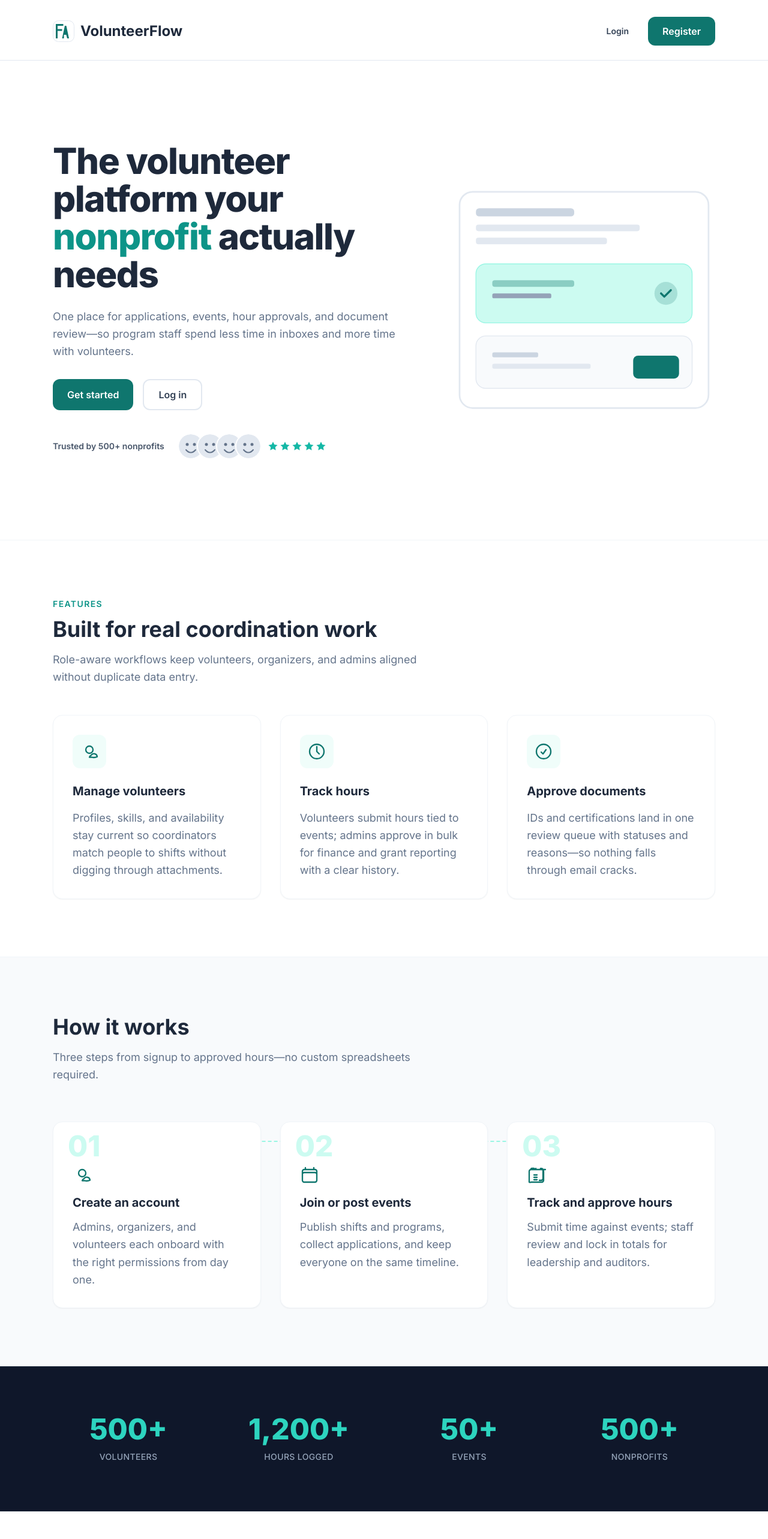
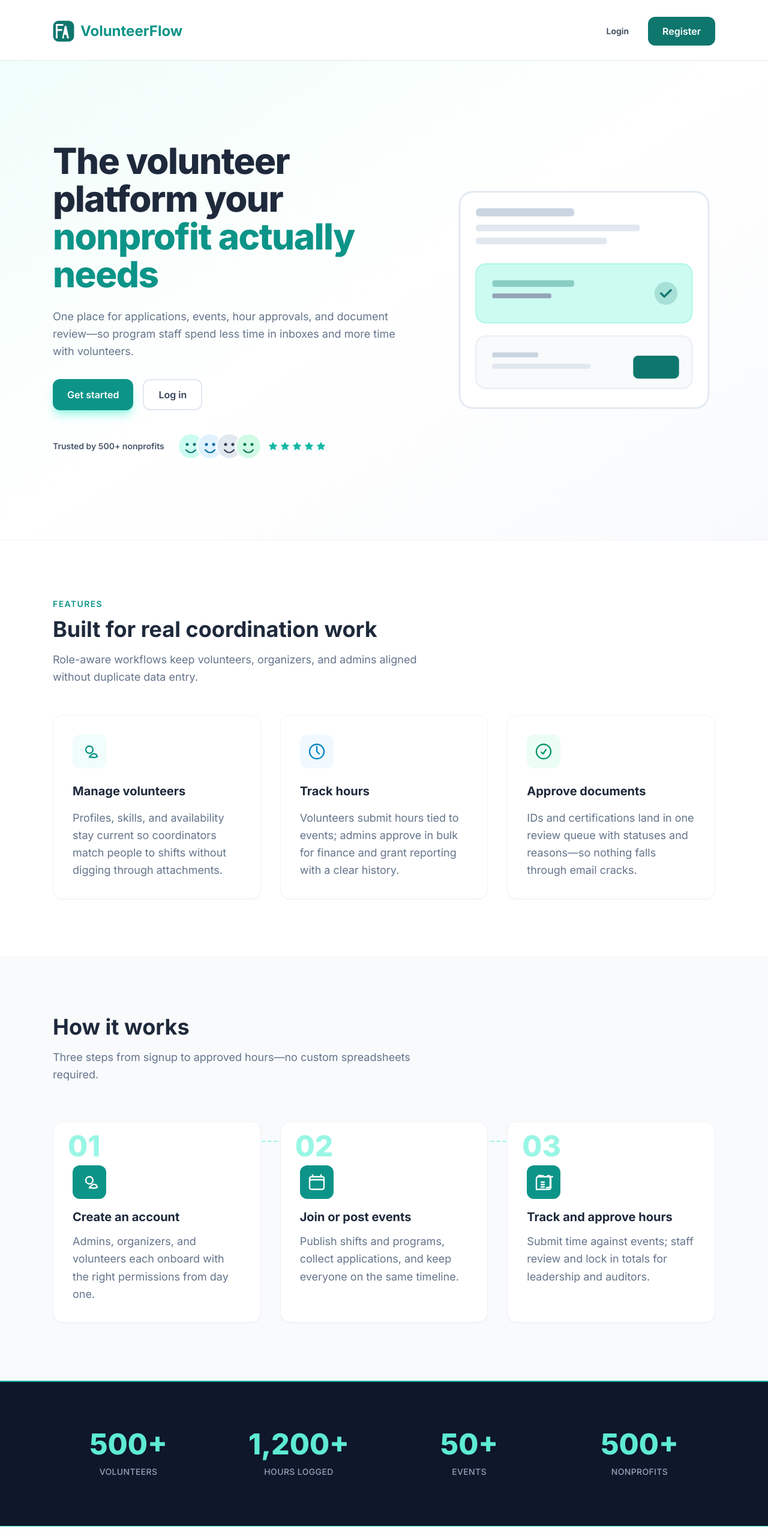
Before and after one commit to Aarynjeet/Volunteer-Flow, a React (Vite) app in the folder client/: page / in a window 1280 px wide. Shown: the top 2566 px of the page at 60% size. Built offline with nearby package versions, Linux system fonts and the light colour scheme; no server answers.

Commit message:
Landing: color pulse and teal VF badge

```diff
--- a/client/src/components/Logo.tsx
+++ b/client/src/components/Logo.tsx
@@ -1,6 +1,6 @@
 /**
- * VolunteerFlow monogram — V + F in a rounded square badge.
- * 36×36, two colors: teal #0F766E on #FFFFFF. Geometric fills, no shadows.
+ * VolunteerFlow monogram — V + F on a teal badge.
+ * 36×36: field #0F766E, letterforms #FFFFFF. Geometric fills, no shadows.
  */
 export function Logo({ className }: { className?: string }) {
   return (
@@ -13,8 +13,8 @@ export function Logo({ className }: { className?: string }) {
       className={className}
       aria-hidden
     >
-      <rect x="0.5" y="0.5" width="35" height="35" rx="9" fill="#FFFFFF" stroke="#E2E8F0" />
-      <g fill="#0F766E">
+      <rect x="0.5" y="0.5" width="35" height="35" rx="9" fill="#0F766E" stroke="rgb(255 255 255 / 0.2)" />
+      <g fill="#FFFFFF">
         <path d="M5 6h12.5v3H8v5.5h7.5v3H8V30H5V6z" />
         <path d="M15.5 30L20 9h2.5L27 30h-3l-1.6-6h-3.8L18.5 30h-3z" />
       </g>
--- a/client/src/pages/LandingPage.tsx
+++ b/client/src/pages/LandingPage.tsx
@@ -2,7 +2,6 @@ import { useEffect, useState } from 'react';
 import { Link } from 'react-router-dom';
 import { Logo } from '../components/Logo';
 
-const ACCENT = '#0F766E';
 const TINT_BG = '#CCFBF1';
 const HEADING = '#1E293B';
 const BODY = '#475569';
@@ -60,13 +59,21 @@ function IconClipboard({ className }: { className?: string }) {
   );
 }
 
-function AvatarFace({ className }: { className?: string }) {
+const avatarPalettes = {
+  teal: { bg: '#CCFBF1', feature: '#0F766E' },
+  sky: { bg: '#E0F2FE', feature: '#0369A1' },
+  slate: { bg: '#E2E8F0', feature: '#334155' },
+  emerald: { bg: '#D1FAE5', feature: '#047857' },
+} as const;
+
+function AvatarFace({ className, variant = 'teal' }: { className?: string; variant?: keyof typeof avatarPalettes }) {
+  const { bg, feature } = avatarPalettes[variant];
   return (
     <svg viewBox="0 0 40 40" className={className} aria-hidden>
-      <circle cx="20" cy="20" r="20" fill="#E2E8F0" />
-      <circle cx="14" cy="17" r="2.5" fill="#64748B" />
-      <circle cx="26" cy="17" r="2.5" fill="#64748B" />
-      <path d="M12 26c2.5 3 5.5 4.5 8 4.5s5.5-1.5 8-4.5" fill="none" stroke="#64748B" strokeWidth="2" strokeLinecap="round" />
+      <circle cx="20" cy="20" r="20" fill={bg} />
+      <circle cx="14" cy="17" r="2.5" fill={feature} />
+      <circle cx="26" cy="17" r="2.5" fill={feature} />
+      <path d="M12 26c2.5 3 5.5 4.5 8 4.5s5.5-1.5 8-4.5" fill="none" stroke={feature} strokeWidth="2" strokeLinecap="round" />
     </svg>
   );
 }
@@ -152,16 +159,17 @@ export function LandingPage() {
   return (
     <div className="min-h-screen bg-[#FFFFFF] antialiased" style={{ color: BODY }}>
       <div className="pointer-events-none fixed left-0 right-0 top-0 z-[100] h-1 w-full" aria-hidden>
-        <div className="h-full transition-all duration-75 ease-out" style={{ width: `${scrollProgress}%`, backgroundColor: ACCENT }} />
+        <div
+          className="h-full bg-teal-500 transition-all duration-75 ease-out"
+          style={{ width: `${scrollProgress}%` }}
+        />
       </div>
 
       <header className="mt-1 border-b border-slate-200 bg-[#FFFFFF]">
         <nav className={`${t.max} flex flex-col gap-4 py-6 md:flex-row md:items-center md:justify-between`}>
           <Link to="/" className="flex items-center gap-[10px] self-center md:self-auto">
             <Logo className="shrink-0" />
-            <span className="text-2xl font-bold leading-none" style={{ color: HEADING }}>
-              VolunteerFlow
-            </span>
+            <span className="text-2xl font-bold leading-none text-teal-600">VolunteerFlow</span>
           </Link>
           <div className="flex flex-col gap-4 sm:flex-row sm:items-center sm:gap-8">
             <Link
@@ -182,7 +190,7 @@ export function LandingPage() {
 
       {/* Hero */}
       <section
-        className="flex min-h-screen flex-col justify-center border-b border-slate-100 bg-[#FFFFFF] py-16 lg:py-24"
+        className="flex min-h-screen flex-col justify-center border-b border-slate-100 bg-gradient-to-br from-teal-50 via-white to-slate-50 py-16 lg:py-24"
         aria-labelledby="hero-heading"
       >
         <div className={`${t.max} flex flex-col gap-12 lg:flex-row lg:items-center lg:gap-16`}>
@@ -192,8 +200,8 @@ export function LandingPage() {
               className="text-3xl font-extrabold leading-tight tracking-tight sm:text-4xl lg:text-6xl lg:leading-[1.05]"
               style={{ color: HEADING }}
             >
-              The volunteer platform your{' '}
-              <span className="text-teal-600">nonprofit</span> actually needs
+              The volunteer platform your <span className="text-teal-600">nonprofit</span>{' '}
+              <span className="text-teal-600">actually needs</span>
             </h1>
             <p className={`mt-6 max-w-xl ${t.body}`}>
               One place for applications, events, hour approvals, and document review—so program staff spend less time in inboxes and more time with volunteers.
@@ -201,7 +209,7 @@ export function LandingPage() {
             <div className="mt-8 flex flex-col gap-4 sm:flex-row sm:flex-wrap">
               <a
                 href="#features"
-                className={`inline-flex items-center justify-center rounded-xl bg-[#0F766E] px-6 py-3 text-center text-base font-semibold text-white hover:bg-teal-600 ${t.transition} hover:scale-[1.02] active:scale-[0.98]`}
+                className={`inline-flex items-center justify-center rounded-xl bg-teal-600 px-6 py-3 text-center text-base font-semibold text-white shadow-lg shadow-teal-200 hover:bg-teal-500 ${t.transition} hover:scale-[1.02] active:scale-[0.98]`}
               >
                 Get started
               </a>
@@ -216,10 +224,10 @@ export function LandingPage() {
               <p className="text-sm font-semibold text-slate-600">Trusted by 500+ nonprofits</p>
               <div className="flex items-center gap-3">
                 <div className="flex -space-x-2">
-                  <AvatarFace className="relative z-[1] h-10 w-10 rounded-full ring-2 ring-white" />
-                  <AvatarFace className="relative z-[2] h-10 w-10 rounded-full ring-2 ring-white" />
-                  <AvatarFace className="relative z-[3] h-10 w-10 rounded-full ring-2 ring-white" />
-                  <AvatarFace className="relative z-[4] h-10 w-10 rounded-full ring-2 ring-white" />
+                  <AvatarFace variant="teal" className="relative z-[1] h-10 w-10 rounded-full ring-2 ring-white" />
+                  <AvatarFace variant="sky" className="relative z-[2] h-10 w-10 rounded-full ring-2 ring-white" />
+                  <AvatarFace variant="slate" className="relative z-[3] h-10 w-10 rounded-full ring-2 ring-white" />
+                  <AvatarFace variant="emerald" className="relative z-[4] h-10 w-10 rounded-full ring-2 ring-white" />
                 </div>
                 <StarsFive />
               </div>
@@ -238,8 +246,8 @@ export function LandingPage() {
           <h2 className={`mt-3 text-4xl ${t.heading}`}>Built for real coordination work</h2>
           <p className={`mt-4 max-w-2xl ${t.body}`}>Role-aware workflows keep volunteers, organizers, and admins aligned without duplicate data entry.</p>
           <div className="mt-12 grid grid-cols-1 gap-8 md:grid-cols-3">
-            <article className="rounded-2xl border border-slate-100 bg-white p-8 shadow-sm transition-all duration-300 ease-in-out hover:-translate-y-1.5 hover:border-teal-300 hover:shadow-lg">
-              <div className="inline-flex rounded-xl bg-teal-50 p-3 text-teal-700">
+            <article className="rounded-2xl border border-slate-100 bg-white p-8 shadow-sm transition-all duration-300 ease-in-out hover:-translate-y-1.5 hover:border-teal-400 hover:shadow-lg hover:shadow-teal-100">
+              <div className="inline-flex rounded-xl bg-teal-50 p-3 text-teal-600">
                 <IconUsers className="h-8 w-8" />
               </div>
               <h3 className="mt-6 text-xl font-bold text-slate-800">Manage volunteers</h3>
@@ -247,8 +255,8 @@ export function LandingPage() {
                 Profiles, skills, and availability stay current so coordinators match people to shifts without digging through attachments.
               </p>
             </article>
-            <article className="rounded-2xl border border-slate-100 bg-white p-8 shadow-sm transition-all duration-300 ease-in-out hover:-translate-y-1.5 hover:border-teal-300 hover:shadow-lg">
-              <div className="inline-flex rounded-xl bg-teal-50 p-3 text-teal-700">
+            <article className="rounded-2xl border border-slate-100 bg-white p-8 shadow-sm transition-all duration-300 ease-in-out hover:-translate-y-1.5 hover:border-teal-400 hover:shadow-lg hover:shadow-teal-100">
+              <div className="inline-flex rounded-xl bg-sky-50 p-3 text-sky-600">
                 <IconClock className="h-8 w-8" />
               </div>
               <h3 className="mt-6 text-xl font-bold text-slate-800">Track hours</h3>
@@ -256,8 +264,8 @@ export function LandingPage() {
                 Volunteers submit hours tied to events; admins approve in bulk for finance and grant reporting with a clear history.
               </p>
             </article>
-            <article className="rounded-2xl border border-slate-100 bg-white p-8 shadow-sm transition-all duration-300 ease-in-out hover:-translate-y-1.5 hover:border-teal-300 hover:shadow-lg">
-              <div className="inline-flex rounded-xl bg-teal-50 p-3 text-teal-700">
+            <article className="rounded-2xl border border-slate-100 bg-white p-8 shadow-sm transition-all duration-300 ease-in-out hover:-translate-y-1.5 hover:border-teal-400 hover:shadow-lg hover:shadow-teal-100">
+              <div className="inline-flex rounded-xl bg-emerald-50 p-3 text-emerald-600">
                 <IconDocCheck className="h-8 w-8" />
               </div>
               <h3 className="mt-6 text-xl font-bold text-slate-800">Approve documents</h3>
@@ -301,11 +309,13 @@ export function LandingPage() {
               },
             ].map((step) => (
               <div key={step.n} className="relative rounded-2xl border border-slate-100 bg-white p-8 shadow-sm transition-all duration-200 ease-in-out hover:border-teal-300">
-                <span className="pointer-events-none absolute left-6 top-4 z-0 select-none text-5xl font-black leading-none text-teal-100">
+                <span className="pointer-events-none absolute left-6 top-4 z-0 select-none text-5xl font-black leading-none text-teal-200">
                   {step.n}
                 </span>
                 <div className="relative z-10 pt-10">
-                  <step.Icon className="h-8 w-8 text-teal-700" />
+                  <div className="inline-flex rounded-xl bg-teal-600 p-3 text-white">
+                    <step.Icon className="h-8 w-8" />
+                  </div>
                   <h3 className="mt-4 text-xl font-bold text-slate-800">{step.title}</h3>
                   <p className={`mt-3 ${t.body}`}>{step.body}</p>
                 </div>
@@ -316,7 +326,7 @@ export function LandingPage() {
       </section>
 
       {/* Stats */}
-      <section className="border-y border-slate-800 bg-[#0F172A] py-16 text-white md:py-20">
+      <section className="border-b border-slate-800 border-t-2 border-teal-500 bg-[#0F172A] py-16 text-white md:py-20">
         <div className={`${t.max} grid grid-cols-1 gap-10 text-center sm:grid-cols-2 lg:grid-cols-4 lg:gap-8`}>
           {[
             { v: '500+', l: 'Volunteers' },
@@ -325,7 +335,7 @@ export function LandingPage() {
             { v: '500+', l: 'Nonprofits' },
           ].map((s) => (
             <div key={s.l}>
-              <p className="text-5xl font-extrabold text-teal-400">{s.v}</p>
+              <p className="text-5xl font-extrabold text-teal-300">{s.v}</p>
               <p className="mt-3 text-sm font-medium uppercase tracking-wide text-slate-400">{s.l}</p>
             </div>
           ))}
@@ -340,6 +350,7 @@ export function LandingPage() {
           <div className="mt-12 grid grid-cols-1 gap-8 md:grid-cols-3">
             {[
               {
+                accent: 'teal' as const,
                 quote:
                   'Managing 200 volunteers across 12 events used to mean spreadsheets and constant email. VolunteerFlow cut our coordination time in half.',
                 name: 'Jordan Ellis',
@@ -347,6 +358,7 @@ export function LandingPage() {
                 org: 'Community Food Network',
               },
               {
+                accent: 'sky' as const,
                 quote:
                   'Approvals and hour logs finally live in one system our board can trust. Grant season is less painful every year.',
                 name: 'Sam Rivera',
@@ -354,6 +366,7 @@ export function LandingPage() {
                 org: 'Riverfront Arts Alliance',
               },
               {
+                accent: 'emerald' as const,
                 quote:
                   'We onboard seasonal help in days instead of weeks. Organizers see applications without me forwarding PDFs.',
                 name: 'Morgan Chen',
@@ -363,7 +376,13 @@ export function LandingPage() {
             ].map((c) => (
               <blockquote
                 key={c.name}
-                className="rounded-2xl border border-slate-100 border-l-4 border-l-teal-500 bg-white p-6 shadow-sm transition-all duration-200 ease-in-out hover:border-l-teal-600 hover:shadow-md"
+                className={`rounded-2xl border border-slate-100 border-l-4 p-6 shadow-sm transition-all duration-200 ease-in-out hover:shadow-md ${
+                  c.accent === 'teal'
+                    ? 'border-l-teal-500 bg-teal-50/40 hover:border-l-teal-600'
+                    : c.accent === 'sky'
+                      ? 'border-l-sky-500 bg-sky-50/40 hover:border-l-sky-600'
+                      : 'border-l-emerald-500 bg-emerald-50/40 hover:border-l-emerald-600'
+                }`}
               >
                 <p className="text-base leading-relaxed text-slate-600">&ldquo;{c.quote}&rdquo;</p>
                 <footer className="mt-6 border-t border-slate-100 pt-4">
@@ -379,8 +398,24 @@ export function LandingPage() {
       </section>
 
       {/* Final CTA */}
-      <section className="bg-gradient-to-r from-teal-700 to-teal-500 py-20 md:py-28" aria-labelledby="cta-heading">
-        <div className={`${t.max} text-center`}>
+      <section
+        className="relative overflow-hidden bg-gradient-to-r from-teal-800 via-teal-600 to-teal-500 py-20 md:py-28"
+        aria-labelledby="cta-heading"
+      >
+        <svg
+          className="pointer-events-none absolute inset-0 z-0 h-full w-full opacity-10"
+          xmlns="http://www.w3.org/2000/svg"
+          aria-hidden
+        >
+          <defs>
+            <pattern id="ctaGrid" width="24" height="24" patternUnits="userSpaceOnUse">
+              <circle cx="3" cy="3" r="1.5" fill="white" />
+              <circle cx="15" cy="15" r="1.5" fill="white" />
+            </pattern>
+          </defs>
+          <rect width="100%" height="100%" fill="url(#ctaGrid)" />
+        </svg>
+        <div className={`${t.max} relative z-10 text-center`}>
           <h2 id="cta-heading" className="text-3xl font-extrabold leading-tight text-white sm:text-4xl md:text-5xl">
             Bring every volunteer touchpoint into one workflow
           </h2>
@@ -410,7 +445,7 @@ export function LandingPage() {
           <div>
             <div className="flex items-center gap-[10px]">
               <Logo className="shrink-0" />
-              <span className="text-xl font-bold text-white">VolunteerFlow</span>
+              <span className="text-xl font-bold text-teal-400">VolunteerFlow</span>
             </div>
             <p className="mt-4 max-w-xs text-sm leading-relaxed text-slate-400">
               Operations software for nonprofits that run on volunteers—events, hours, and documents in one place.
@@ -480,9 +515,9 @@ export function LandingPage() {
         <div className={`${t.max} mt-12 flex flex-col items-start justify-between gap-6 border-t border-slate-800 pt-8 sm:flex-row sm:items-center`}>
           <p className="text-sm text-slate-500">© {new Date().getFullYear()} VolunteerFlow. All rights reserved.</p>
           <div className="flex items-center gap-6 text-slate-400">
-            <SocialIconTwitter className="transition-colors hover:text-white" />
-            <SocialIconLinkedIn className="transition-colors hover:text-white" />
-            <SocialIconGitHub className="transition-colors hover:text-white" />
+            <SocialIconTwitter className="text-slate-400 transition-colors hover:text-teal-400" />
+            <SocialIconLinkedIn className="text-slate-400 transition-colors hover:text-teal-400" />
+            <SocialIconGitHub className="text-slate-400 transition-colors hover:text-teal-400" />
           </div>
         </div>
       </footer>
```
